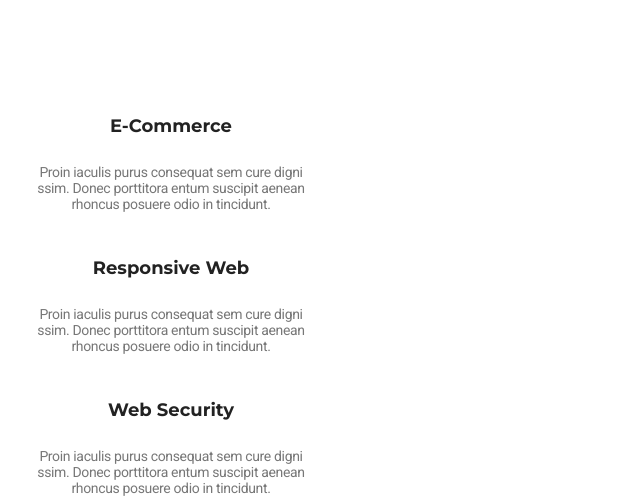
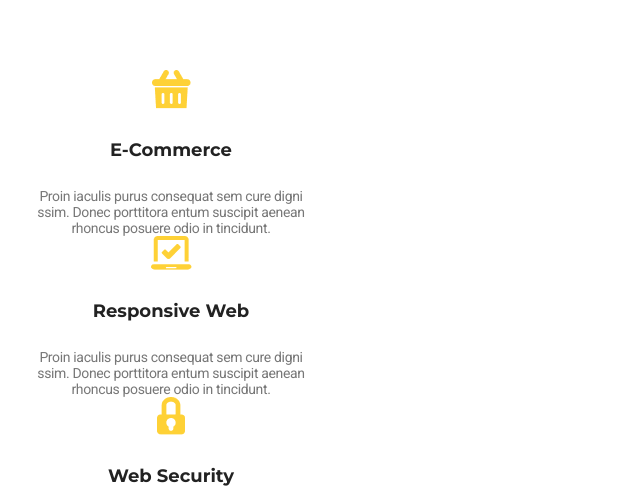
Before and after one commit to MrDenF/GoldenService, a plain HTML site: page index.html in a window 1280 px wide. Shown: the part 304-802 px from the top of the page, without its empty margins (3-643 px from the left). Drawn offline with Linux system fonts and the light colour scheme; files that its build step writes are made by us from their sources; a web font is replaced by a local one.

Commit message:
Поправив код

```diff
--- a/css/style.css
+++ b/css/style.css
@@ -10,6 +10,9 @@
     width: 1000px;
     padding: 0 29px;
     font-family: 'Montserrat', sans-serif;
+}
+ul{
+    list-style: none;
 }
 .form{
     background-color: var(--background-dark);
--- a/index.html
+++ b/index.html
@@ -30,21 +30,21 @@
             <ul class="info-list">
                 <li class="info-item">
                     <div class="Wrap-img">
-                        <img src="images/Combined shape 134.png" alt="">
+                        <img src="img/1.png" alt="">
                     </div>
                     <h3 class="info-name">E-Commerce</h3>
                     <p class="info-text">Proin iaculis purus consequat sem cure digni ssim. Donec porttitora entum suscipit aenean rhoncus posuere odio in tincidunt.</p>
                 </li>
                 <li class="info-item">
-                <div class="Wrap-img">
-                    <img src="images/Combined shape 132.png" alt="">
-                </div>
-                <h3 class="info-name">Responsive Web</h3>
-                <p class="info-text">Proin iaculis purus consequat sem cure digni ssim. Donec porttitora entum suscipit aenean rhoncus posuere odio in tincidunt.</p>
+                    <div class="Wrap-img">
+                        <img src="img/2.png" alt="">
+                    </div>
+                    <h3 class="info-name">Responsive Web</h3>
+                    <p class="info-text">Proin iaculis purus consequat sem cure digni ssim. Donec porttitora entum suscipit aenean rhoncus posuere odio in tincidunt.</p>
                 </li>
                 <li class="info-item">
                     <div class="Wrap-img">
-                        <img src="images/Combined shape 130.png" alt="">
+                        <img src="img/3.png" alt="">
                     </div>
                     <h3 class="info-name">Web Security</h3>
                     <p class="info-text">Proin iaculis purus consequat sem cure digni ssim. Donec porttitora entum suscipit aenean rhoncus posuere odio in tincidunt.</p>
```
Lines whose indentation alone changed are shown as unchanged.
